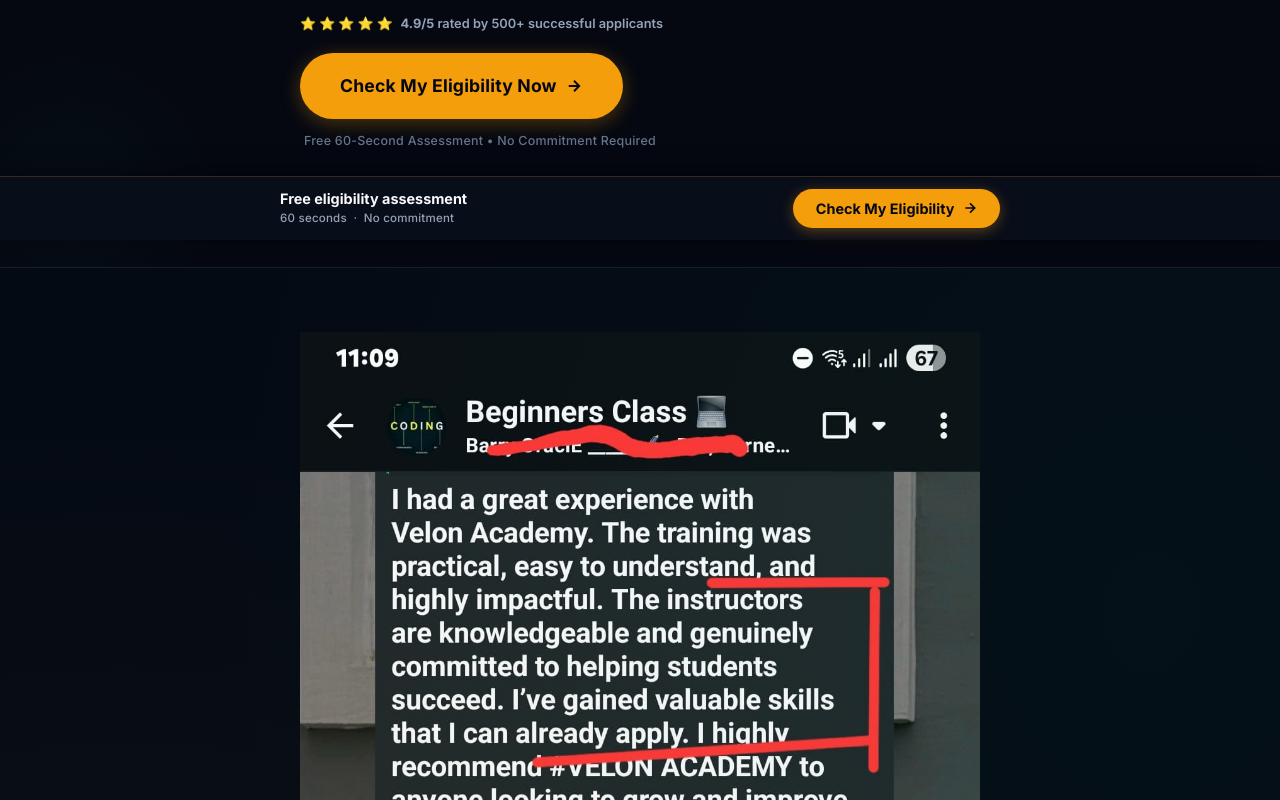
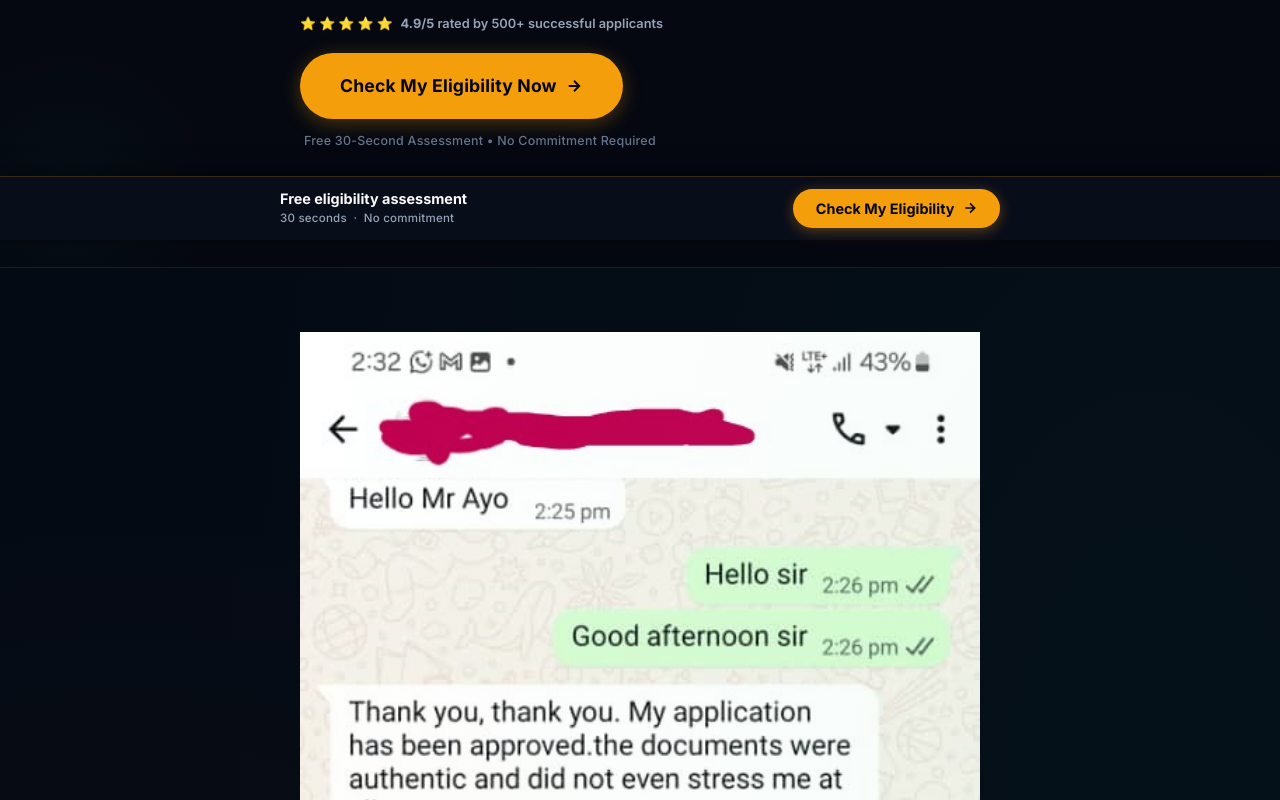
Before and after one commit to omidoyin/borderlessbridge_pof_eligibility_site, a Next.js app in the folder frontend/: page / in a window 1280 px wide. Shown: the part 560-1360 px from the top of the page. Built offline with nearby package versions, Linux system fonts and the light colour scheme; no server answers; a web font is replaced by a local one.

Commit message:
update testimonial image

```diff
--- a/frontend/app/globals.css
+++ b/frontend/app/globals.css
@@ -570,4 +570,8 @@
   .container-wide {
     padding: 0 1rem;
   }
+  .stat-number {
+  font-size: clamp(1.2rem, 5vw, 1.5rem);
+
 }
+}
--- a/frontend/components/EligibilityForm.tsx
+++ b/frontend/components/EligibilityForm.tsx
@@ -216,7 +216,7 @@
               Complete Your Eligibility Assessment
             </h2>
             <p className={styles.formSub}>
-              Takes 60 seconds. A specialist will review and contact you on WhatsApp within 24 hours.
+              Takes 30 seconds. A specialist will review and contact you on WhatsApp within 24 hours.
             </p>
             <div className="rating-row" style={{ marginTop: "0.6rem", gap: "0.4rem" }}>
               <div className="rating-stars" style={{ fontSize: "0.9rem" }}>
--- a/frontend/components/HeroSection.tsx
+++ b/frontend/components/HeroSection.tsx
@@ -37,7 +37,7 @@
             </svg>
           </a>
           <p className={styles.ctaMeta}>
-            Free 60-Second Assessment • No Commitment Required
+            Free 30-Second Assessment • No Commitment Required
           </p>
         </div>
 
--- a/frontend/components/ProcessSection.tsx
+++ b/frontend/components/ProcessSection.tsx
@@ -4,7 +4,7 @@
   const steps = [
     {
       num: "01",
-      title: "Check you eligibility (60 Seconds)",
+      title: "Check you eligibility (30 Seconds)",
       desc: "Fill out the quick eligibility form below with your target country and timeline.",
     },
     {
--- a/frontend/components/RealitySection.module.css
+++ b/frontend/components/RealitySection.module.css
@@ -92,8 +92,14 @@
 }
 
 @media (max-width: 520px) {
-  .statsRow { flex-direction: column; gap: 1.5rem; }
-  .stat { border-right: none; border-bottom: 1px solid rgba(255,255,255,0.08); padding: 0 0 1.5rem; }
+  .statsRow { flex-direction: row; gap: 1.5rem; }
+  .stat { border-right: none; border-bottom: 1px solid rgba(255,255,255,0.08); padding: 0 0 1.5rem;
+    font-size: 1rem;
+    display: flex;
+    flex-direction: column;
+    justify-content: center;
+    align-items: center;
+  }
   .stat:last-child { border-bottom: none; padding-left: 0; }
   .stat:not(:first-child):not(:last-child) { padding-left: 0; }
 }
--- a/frontend/components/StickyBottomCTA.tsx
+++ b/frontend/components/StickyBottomCTA.tsx
@@ -13,7 +13,7 @@
       <div className={styles.inner}>
         <div className={styles.left}>
           <p className={styles.label}>Free eligibility assessment</p>
-          <p className={styles.meta}>60 seconds &nbsp;·&nbsp; No commitment</p>
+          <p className={styles.meta}>30 seconds &nbsp;·&nbsp; No commitment</p>
         </div>
         <button
           id="sticky-cta-btn"
```
Also changed, not shown: frontend/public/Testimonial_Barry.jpeg, frontend/public/Testimonial_Barry22.jpeg (added).
